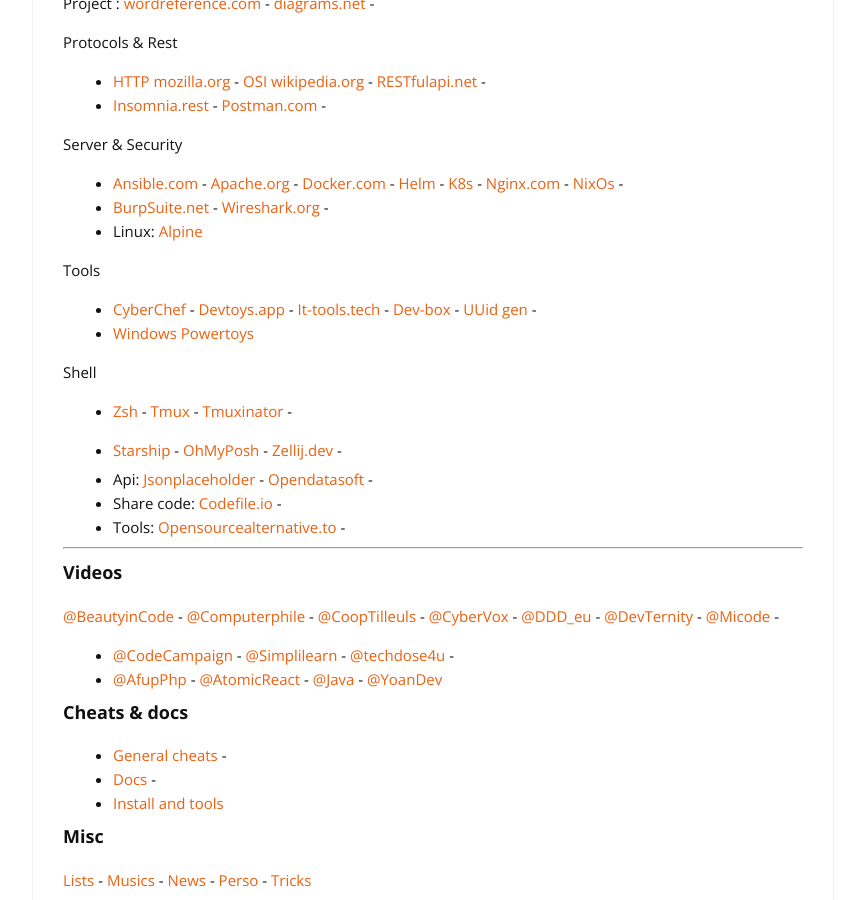
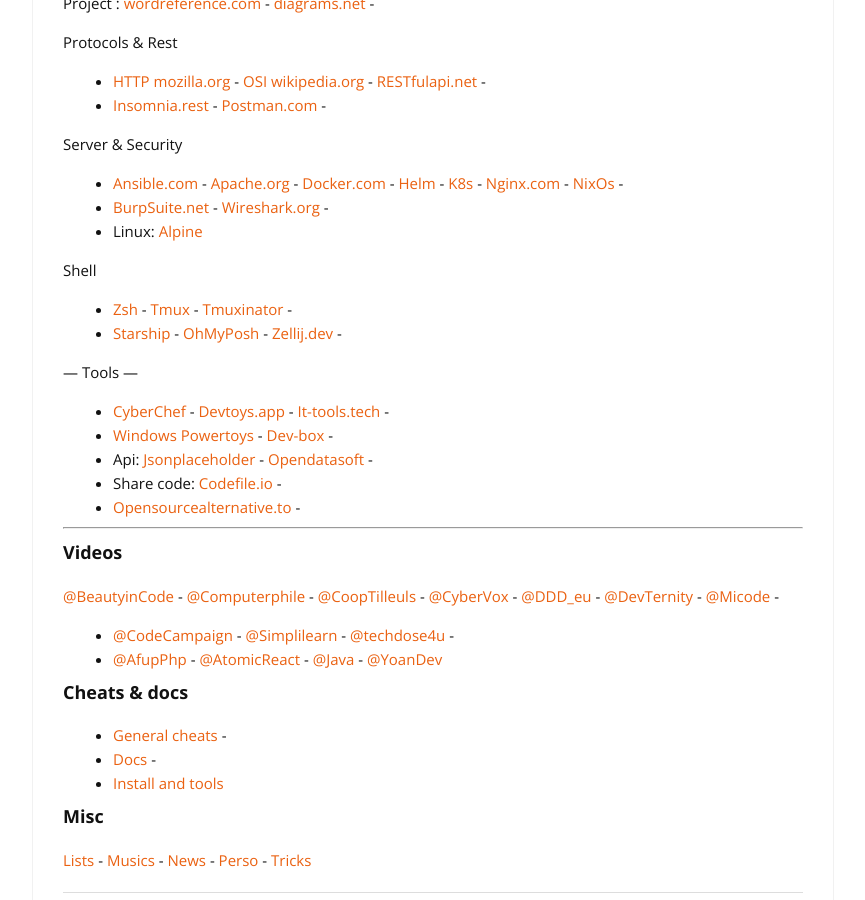
Before and after one commit to cylmat/cylmat.github.io, a Jekyll site: the page built from _pages/USEFUL.md, in a window 1280 px wide and 900 px high, scrolled down 4083 px. Shown: the whole window, without its empty margins (207-1072 px from the left). Built offline with Jekyll 4.4.1, drawn with Linux system fonts in a browser that asks for light colours; nearby versions of some CDN libraries.

Commit message:
Update USEFUL.md

```diff
--- a/_pages/USEFUL.md
+++ b/_pages/USEFUL.md
@@ -182,17 +182,18 @@
 * [BurpSuite.net](https://portswigger.net/burp) - [Wireshark.org](https://www.wireshark.org) -
 * Linux: [Alpine](https://www.alpinelinux.org)
 
-Tools
-* [CyberChef](https://gchq.github.io/CyberChef) - [Devtoys.app](https://devtoys.app) - [It-tools.tech](https://it-tools.tech) - [Dev-box](https://www.dev-box.app/) - [UUid gen](https://www.uuidgenerator.net) -
-* [Windows Powertoys](https://learn.microsoft.com/en-us/windows/powertoys)
-
 Shell
 * [Zsh](https://zsh.sourceforge.io/Doc) - [Tmux](https://doc.ubuntu-fr.org/tmux) - [Tmuxinator](https://github.com/tmuxinator/tmuxinator) -
 * [Starship](https://starship.rs) - [OhMyPosh](https://ohmyposh.dev) - [Zellij.dev](https://zellij.dev) -
 
+
+--- Tools ---
+* [CyberChef](https://gchq.github.io/CyberChef) - [Devtoys.app](https://devtoys.app) - [It-tools.tech](https://it-tools.tech) -
+* [Windows Powertoys](https://learn.microsoft.com/en-us/windows/powertoys) - [Dev-box](https://www.dev-box.app) -
 - Api: [Jsonplaceholder](https://jsonplaceholder.typicode.com/users) - [Opendatasoft](https://data.opendatasoft.com/api/explore/v2.1/console) -
 - Share code: [Codefile.io](https://codefile.io)  -
-- Tools: [Opensourcealternative.to](https://www.opensourcealternative.to) -
+- [Opensourcealternative.to](https://www.opensourcealternative.to) -
+
 
 ---
 ### Videos
```
